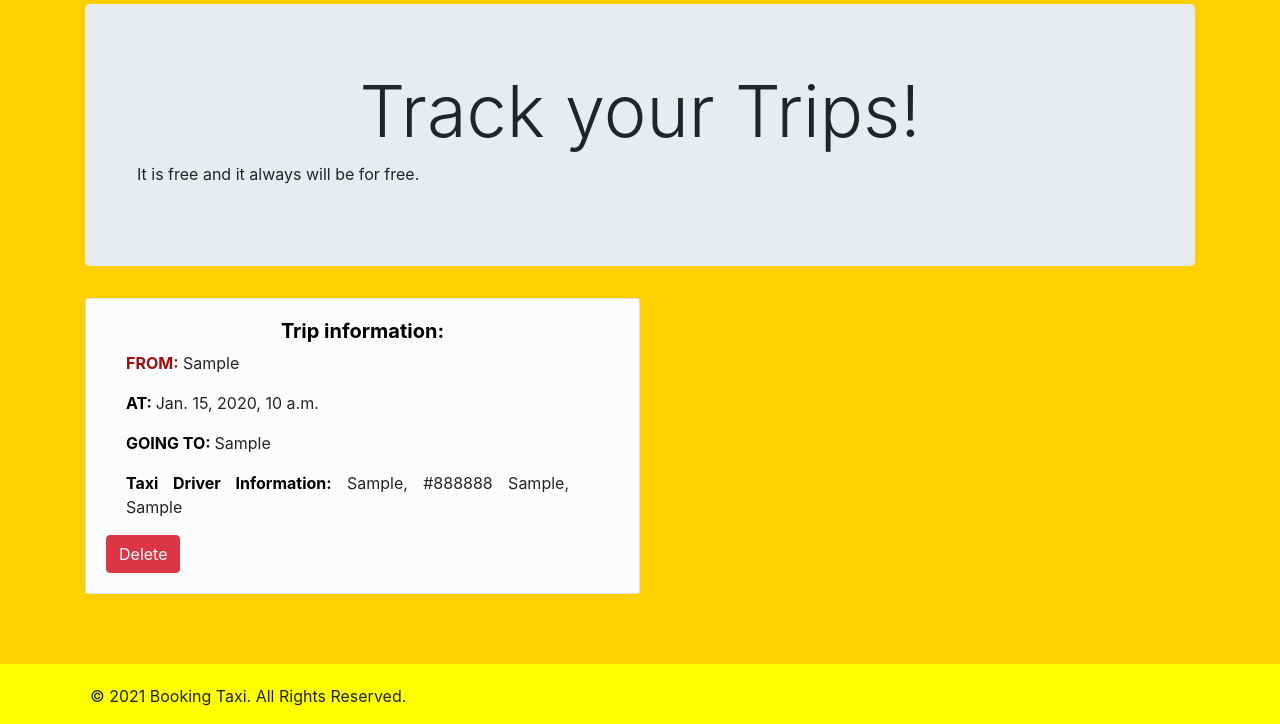
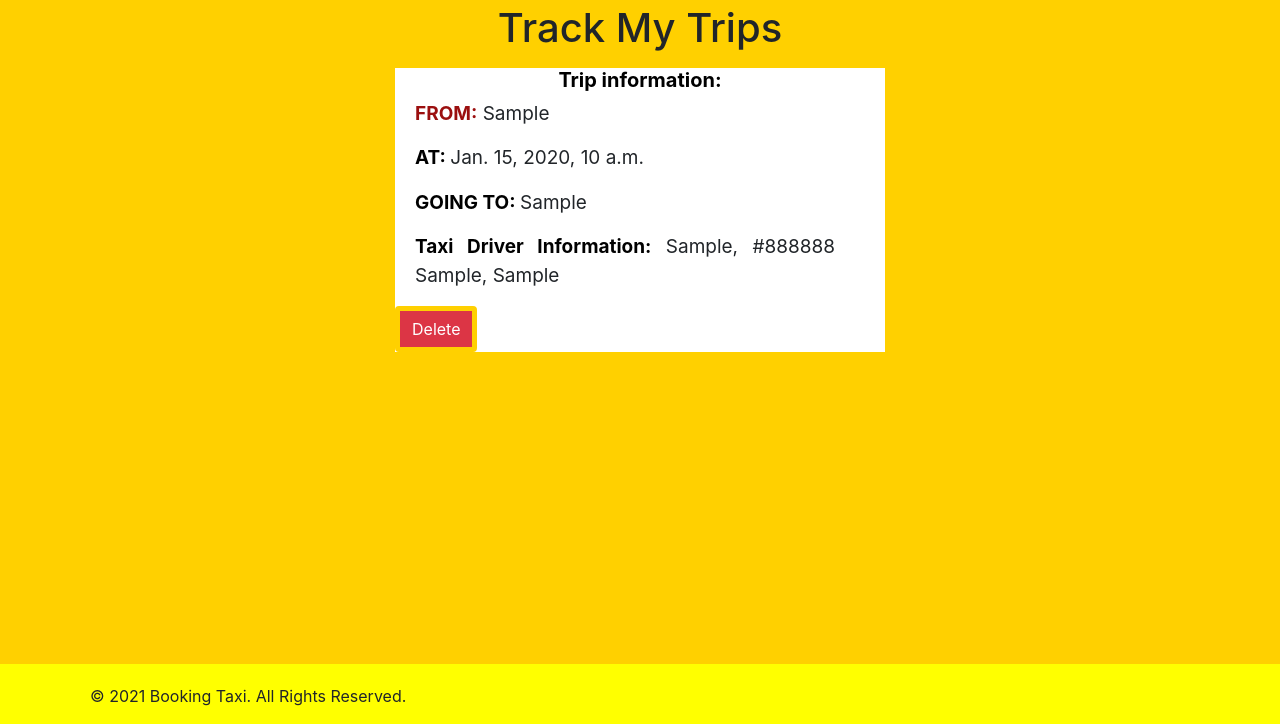
Before and after one commit to Gilberto97/taxi_booking_system, a Django app: page /trips/ in a window 1280 px wide. Shown: the part 76-800 px from the top of the page. Run offline with Django 3.2, Linux system fonts and the light colour scheme; a user stored in the database is signed in; tables that the repository leaves empty hold one stand-in row (values such as "Sample post"); some libraries are stand-ins or nearby versions.

Commit message:
desgin & pick up date

```diff
--- a/static/style.css
+++ b/static/style.css
@@ -127,3 +127,25 @@ body {
 .mySlides {
     display:none;
 }
+
+.center{
+    display: grid;
+    justify-content: center;
+    flex-direction: row;
+    font-size: 19px;
+    height: 300px;
+    max-width: 500px;
+    width: 600px;
+    align-items: center;
+
+
+
+}
+#frame1{
+    border-style: solid;
+    border-width: thick;
+    border-color: rgb(255, 208, 0);
+    margin-left: auto;
+    margin-right: auto;
+    width:fit-content;
+    }
--- a/trips/templates/trips/trips.html
+++ b/trips/templates/trips/trips.html
@@ -1,18 +1,29 @@
 {% extends 'trips/base.html' %}
 {% block content %}
-<div class="jumbotron">
-    <h1 class="display-3">Track your Trips!</h1>
-    <p>It is free and it always will be for free.</p>
-</div>
+<!DOCTYPE html>
+<html>
+<head>
+<style>
+h1 {text-align: center;}
+</style>
+</head>
+<body>
+
+<h1>Track My Trips</h1>
+
+
+</body>
+</html>
+
 {% for trip in trips_list %}
-    <div class="card w-50 p body" >
-    <div class="card-body" style="background-color: rgb(252, 252, 252);">
+    <div class=" center" id ="frame1" >
+    <div class="" style="background-color: rgb(255, 255, 255);">
         <h5><center><b><span style="color:black;">Trip information: </b><center></h5>
         <p> <b><span style="color:rgb(155, 15, 15);">FROM:</b> {{trip.pick_up_place}}</p>
         <p> <b><span style="color:black;"> AT: </b>   {{trip.pick_up_time}}</p>
         <p> <b><span style="color:black;">GOING TO: </b>   {{trip.drop_off_place}}</p>
         <p> <b><span style="color:black;">Taxi Driver Information:</b> {{trip.driver.first_name}}, {{trip.driver.car_color}} {{trip.driver.car_model}}, {{trip.driver.car_license_plate}} </p>
-        <a href="{% url 'trips:delete-trip' id=trip.id %}" class="btn btn-danger">Delete</a>
+        <a href="{% url 'trips:delete-trip' id=trip.id %}" class="btn btn-danger" id ="frame1">Delete</a>
     </div>
     </div>
 
```
